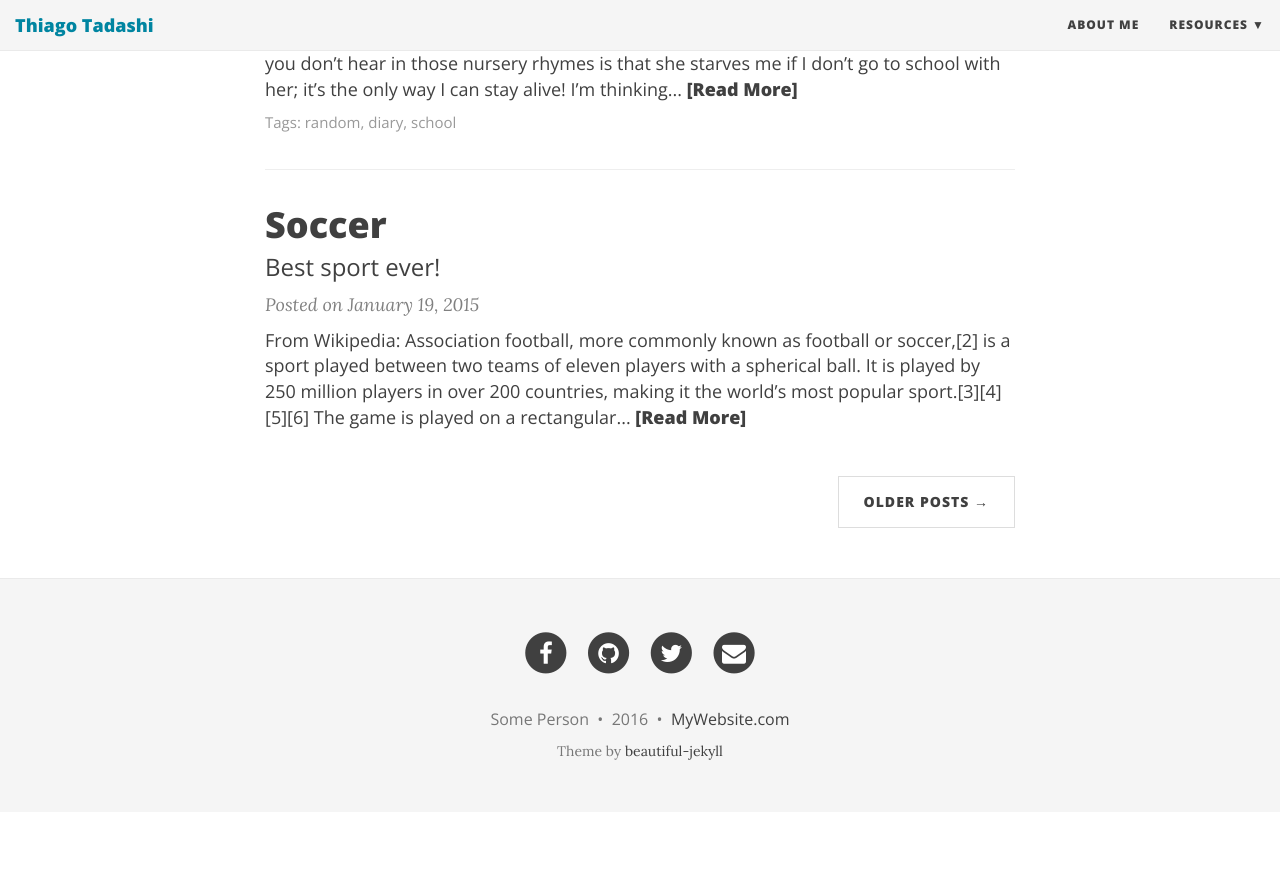
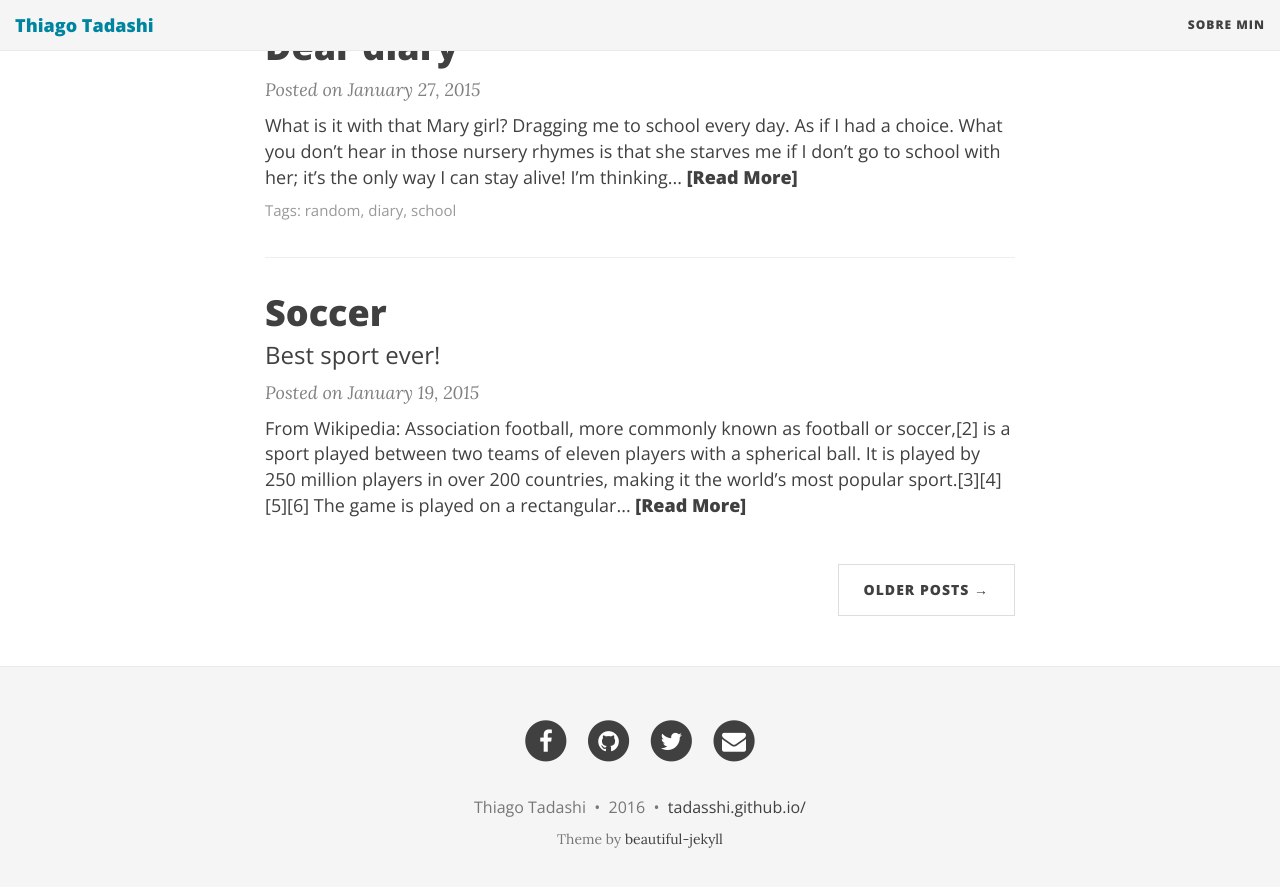
Before and after one commit to tadasshi/tadasshi.github.io, a Jekyll site: the page built from index.html, in a window 1280 px wide and 900 px high, scrolled down 1237 px. Shown: the top 887 px of the window. Built offline with Jekyll 4.4.1, drawn with Linux system fonts in a browser that asks for light colours; nearby versions of some CDN libraries; the list of posts is cut into pages by our own code; before the commit the page ends 2049 px from its top, so only the background shows below that; some of the changed text lies outside the part shown.

Commit message:
page name, about me, index

```diff
--- a/_config.yml
+++ b/_config.yml
@@ -23,11 +23,11 @@
 
 # List of links in the navigation bar
 navbar-links:
-  About Me: "aboutme"
-  Resources:
-    - Beautiful Jekyll: "http://deanattali.com/beautiful-jekyll/"
-    - Learn markdown: "http://www.markdowntutorial.com/"
-    - GitHub Pages: "https://pages.github.com/"
+  Sobre min: "aboutme"
+#  Resources:
+#    - Beautiful Jekyll: "http://deanattali.com/beautiful-jekyll/"
+#    - Learn markdown: "http://www.markdowntutorial.com/"
+#    - GitHub Pages: "https://pages.github.com/"
 
 # Image to show in the navigation bar - image must be a square (width = height)
 # Remove this parameter if you don't want an image in the navbar
@@ -38,7 +38,7 @@
 # Change all these values or delete the ones you don't want.
 # Important: you must keep the "name" parameter, everything else you can remove
 author:
-  name: Some Person
+  name: Thiago Tadashi
   email: "youremail@domain.com"
   facebook: yourname  # eg. daattali
   github: yourname    # eg. daattali
@@ -60,7 +60,7 @@
 
 # How to display the link to the website in the footer
 # Remove this if you don't want a link in the footer
-url-pretty: "MyWebsite.com"  # eg. "deanattali.com/beautiful-jekyll"
+url-pretty: "tadasshi.github.io/"  # eg. "deanattali.com/beautiful-jekyll"
 
 # --- Misc --- #
 
--- a/index.html
+++ b/index.html
@@ -1,6 +1,6 @@
 ---
 layout: page
-title: My website
+title: Ruby on Rails 5 - Blog
 subtitle: This is where I will tell my friends way too much about me
 ---
 
```
Also changed, not shown: aboutme.md (+1 -1 lines).
